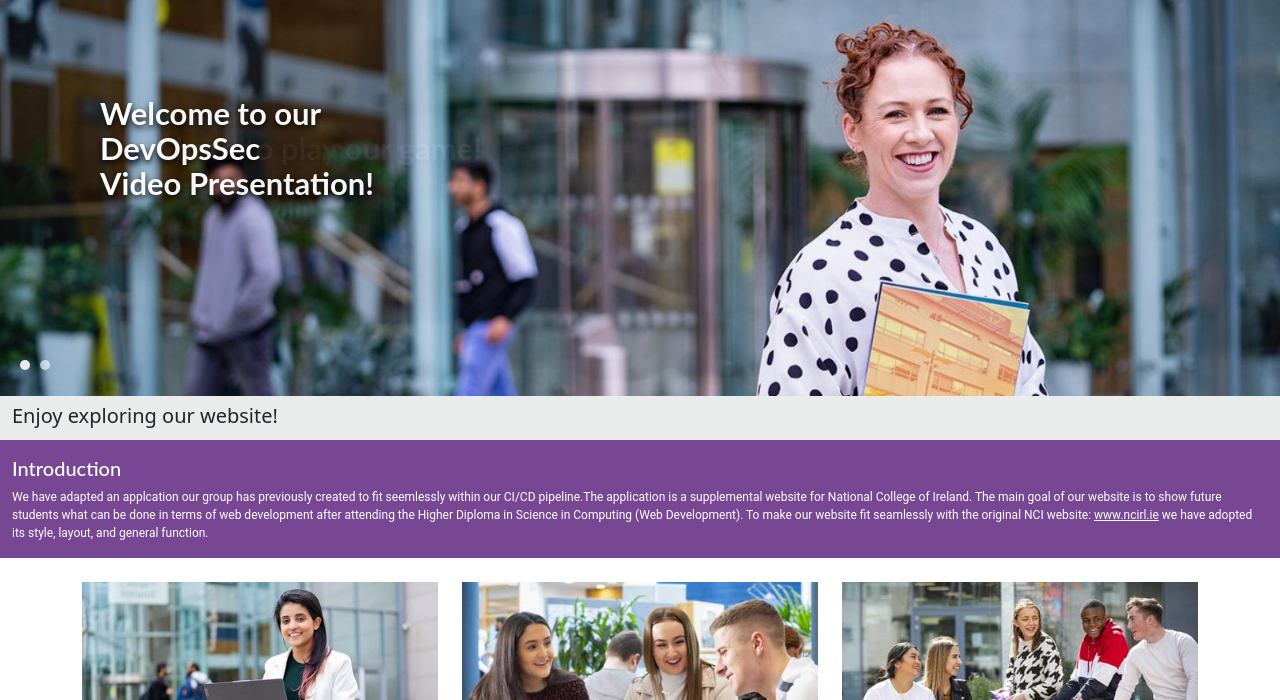
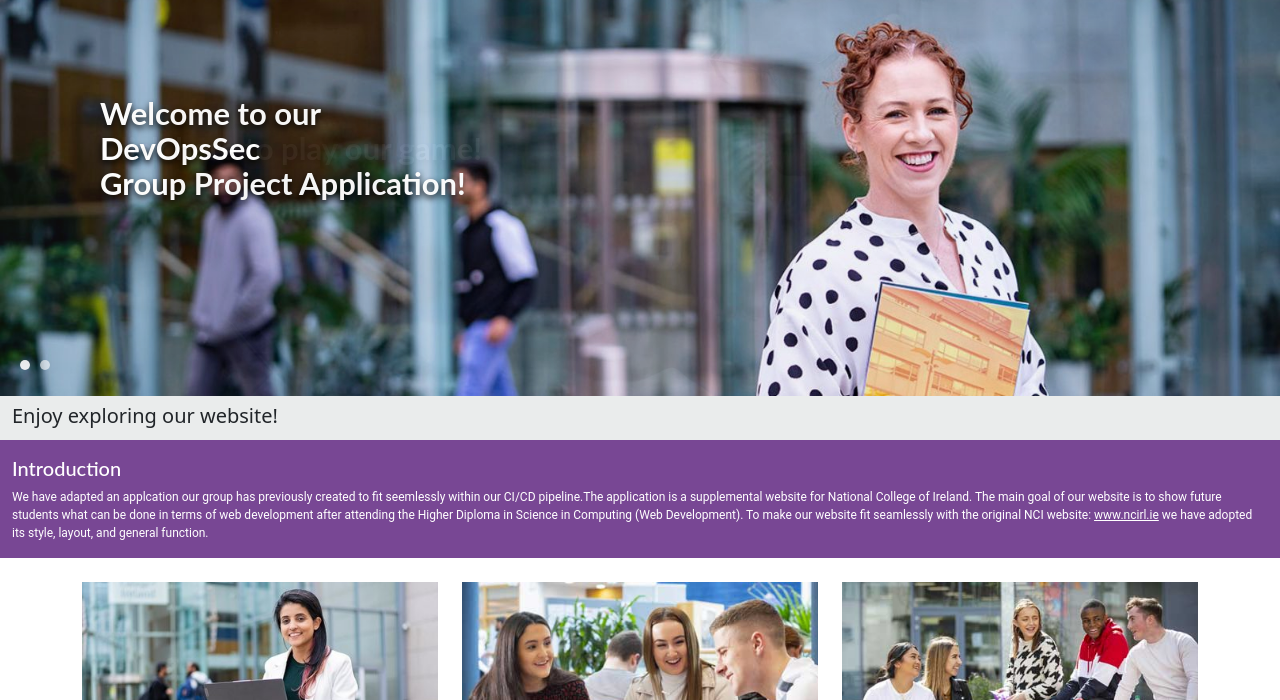
Before and after one commit to TestGroupApp/GroupApp, a plain HTML site: page public/index.html in a window 1280 px wide. Shown: the part 100-800 px from the top of the page. Drawn offline with nearby package versions, Linux system fonts and the light colour scheme.

```diff
--- a/public/index.html
+++ b/public/index.html
@@ -96,7 +96,7 @@
 			<div class="carousel-item active">
 				<div class="carousel-content-container">
 					<img src="images/carousel/carousel-1.jpg" class="d-block w-100" alt="Carousel image 1">
-					<h1 class="overlay-text">Welcome to our <br>DevOpsSec <br>Video Presentation!</h1>
+					<h1 class="overlay-text">Welcome to our <br>DevOpsSec <br>Group Project Application!</h1>
 				</div>
 			</div>
 			<div class="carousel-item">
```
